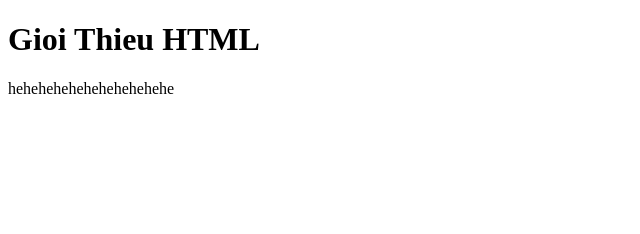
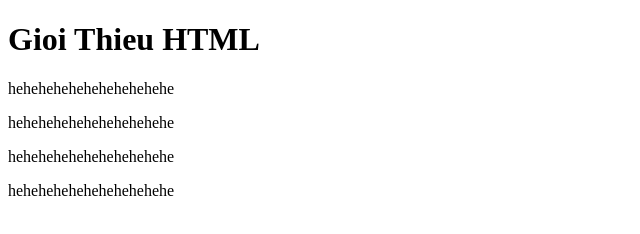
Before and after one commit to Bn2025/HTML, a plain HTML site: page Gioi Thieu HTML.html in a window 1280 px wide. Shown: the whole page, without its empty margins (0-640 px from the left). Drawn offline with Linux system fonts and the light colour scheme.

Commit message:
Heheheheh

```diff
--- a/Gioi Thieu HTML.html
+++ b/Gioi Thieu HTML.html
@@ -7,6 +7,9 @@
 
 <h1>Gioi Thieu HTML</h1>
 <p>hehehehehehehehehehehe</p>
+<p>hehehehehehehehehehehe</p>
+<p>hehehehehehehehehehehe</p>
+<p>hehehehehehehehehehehe</p>
 
 
 </body>
```
